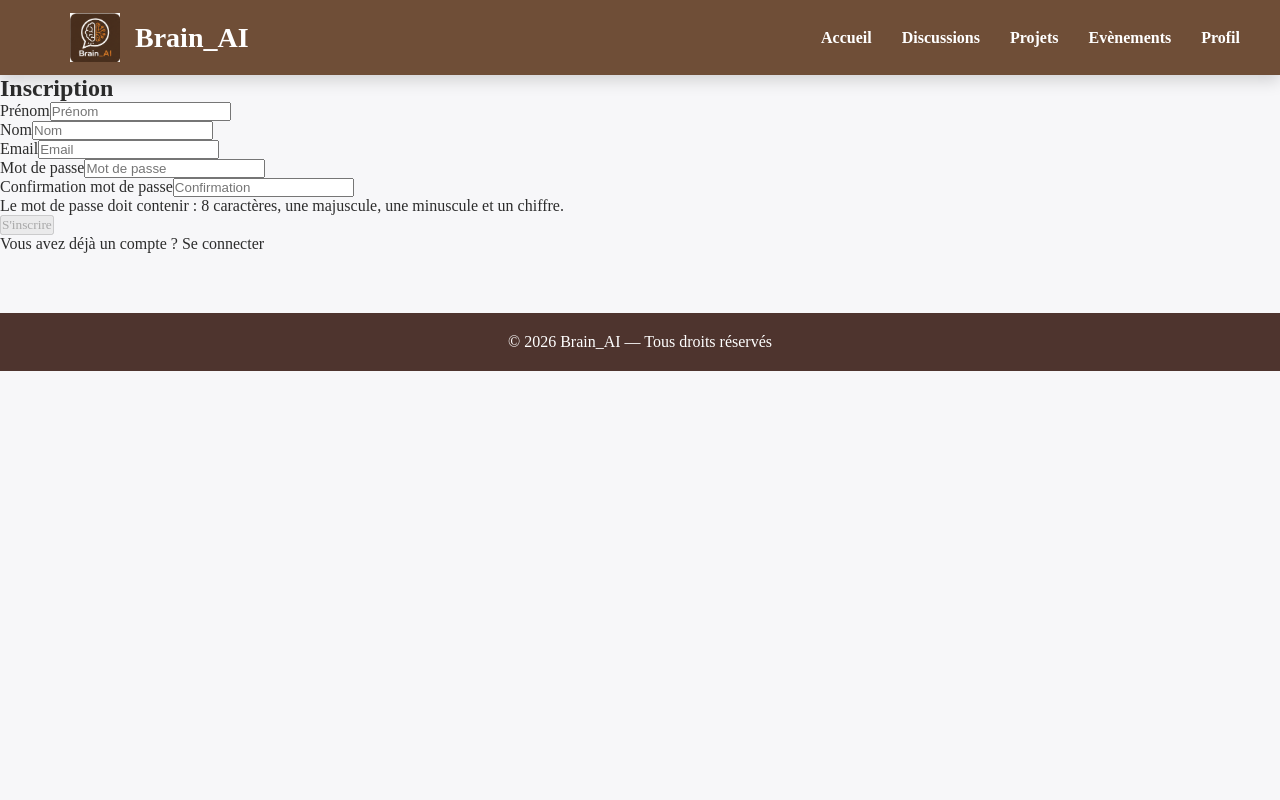
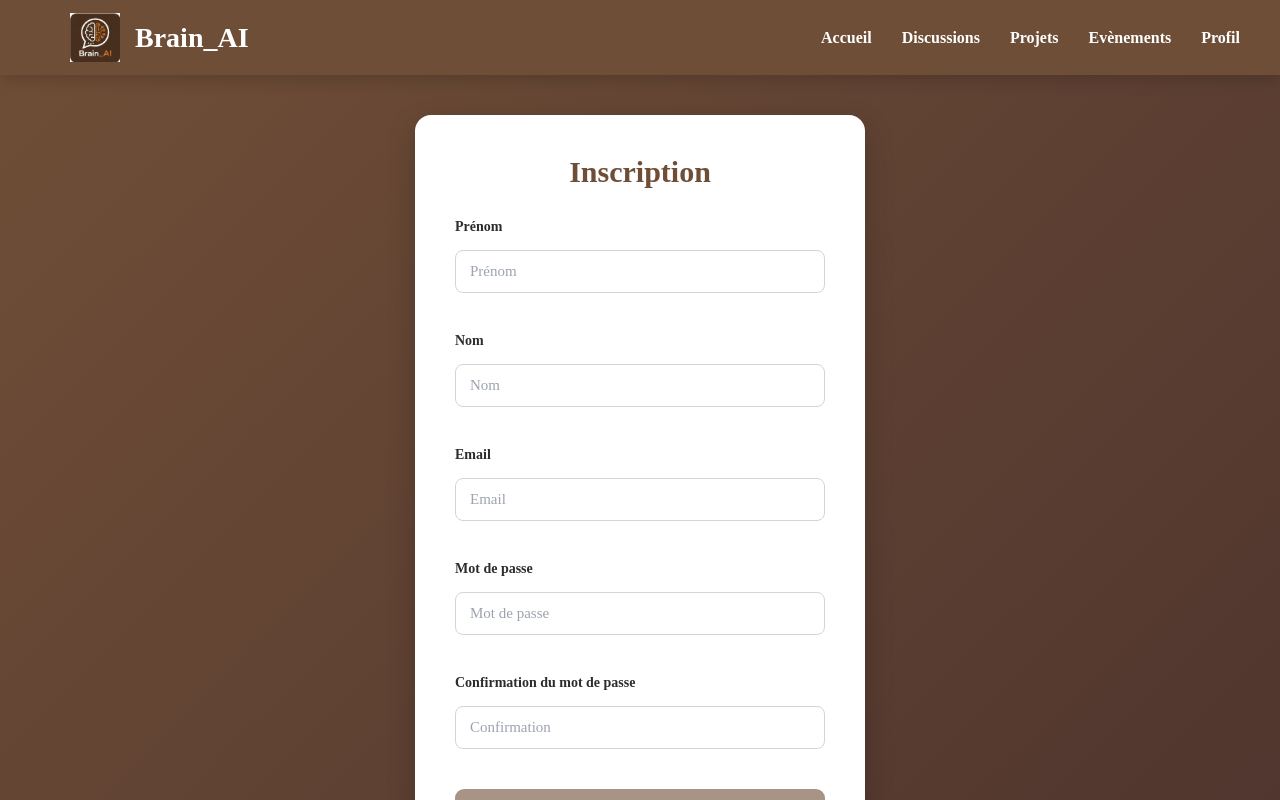
Before and after one commit to thomasescartin/Brain-AI, a React (Vite) app in the folder client/: page /inscription in a window 1280 px wide. Shown: the top 800 px of the page. Built offline with nearby package versions, Linux system fonts and the light colour scheme.

Commit message:
Modification de la partie html de la page inscription.

```diff
--- a/client/pages/inscription.jsx
+++ b/client/pages/inscription.jsx
@@ -69,34 +69,41 @@
   }
 
   return (
-    <form onSubmit={handleSubmit}>
-      <div className="formulaire">
-        {" "}
+    <main className="auth-form">
+      <form className="formulaire" onSubmit={handleSubmit}>
         <h2>Inscription</h2>
-        <div>
-          <label>Prénom</label>
+
+        <div className="input-group">
+          <label htmlFor="prenom">Prénom</label>
 
           <input
+            id="prenom"
             type="text"
             value={prenom}
             onChange={(e) => setPrenom(e.target.value)}
             placeholder="Prénom"
+            required
           />
         </div>
-        <div>
-          <label>Nom</label>
+
+        <div className="input-group">
+          <label htmlFor="nom">Nom</label>
 
           <input
+            id="nom"
             type="text"
             value={nom}
             onChange={(e) => setNom(e.target.value)}
             placeholder="Nom"
+            required
           />
         </div>
-        <div>
-          <label>Email</label>
+
+        <div className="input-group">
+          <label htmlFor="email">Email</label>
 
           <input
+            id="email"
             type="email"
             value={email}
             onChange={(e) => setEmail(e.target.value)}
@@ -104,10 +111,12 @@
             required
           />
         </div>
-        <div>
-          <label>Mot de passe</label>
+
+        <div className="input-group">
+          <label htmlFor="password">Mot de passe</label>
 
           <input
+            id="password"
             type="password"
             value={password}
             onChange={(e) => setPassword(e.target.value)}
@@ -115,10 +124,12 @@
             required
           />
         </div>
-        <div>
-          <label>Confirmation mot de passe</label>
+
+        <div className="input-group">
+          <label htmlFor="confirmPassword">Confirmation du mot de passe</label>
 
           <input
+            id="confirmPassword"
             type="password"
             value={confirmPassword}
             onChange={(e) => setConfirmPassword(e.target.value)}
@@ -126,20 +137,28 @@
             required
           />
         </div>
-        {!securiteMDP(password) && (
-          <p>
-            Le mot de passe doit contenir : 8 caractères, une majuscule, une
-            minuscule et un chiffre.
+
+        {!securiteMDP(password) && password.length > 0 && (
+          <p className="error">
+            Le mot de passe doit contenir au minimum : 8 caractères, une
+            majuscule, une minuscule et un chiffre.
           </p>
         )}
-        {error && <p>{error}</p>}
-        <button type="submit" disabled={!securiteMDP(password)}>
+
+        {error && <p className="error">{error}</p>}
+
+        <button
+          type="submit"
+          className="btn primary"
+          disabled={!securiteMDP(password)}
+        >
           S'inscrire
         </button>
+
         <p>
-          Vous avez déjà un compte ?<Link to="/connexion"> Se connecter</Link>
+          Vous avez déjà un compte ? <Link to="/connexion">Se connecter</Link>
         </p>
-      </div>
-    </form>
+      </form>
+    </main>
   );
 }
```
